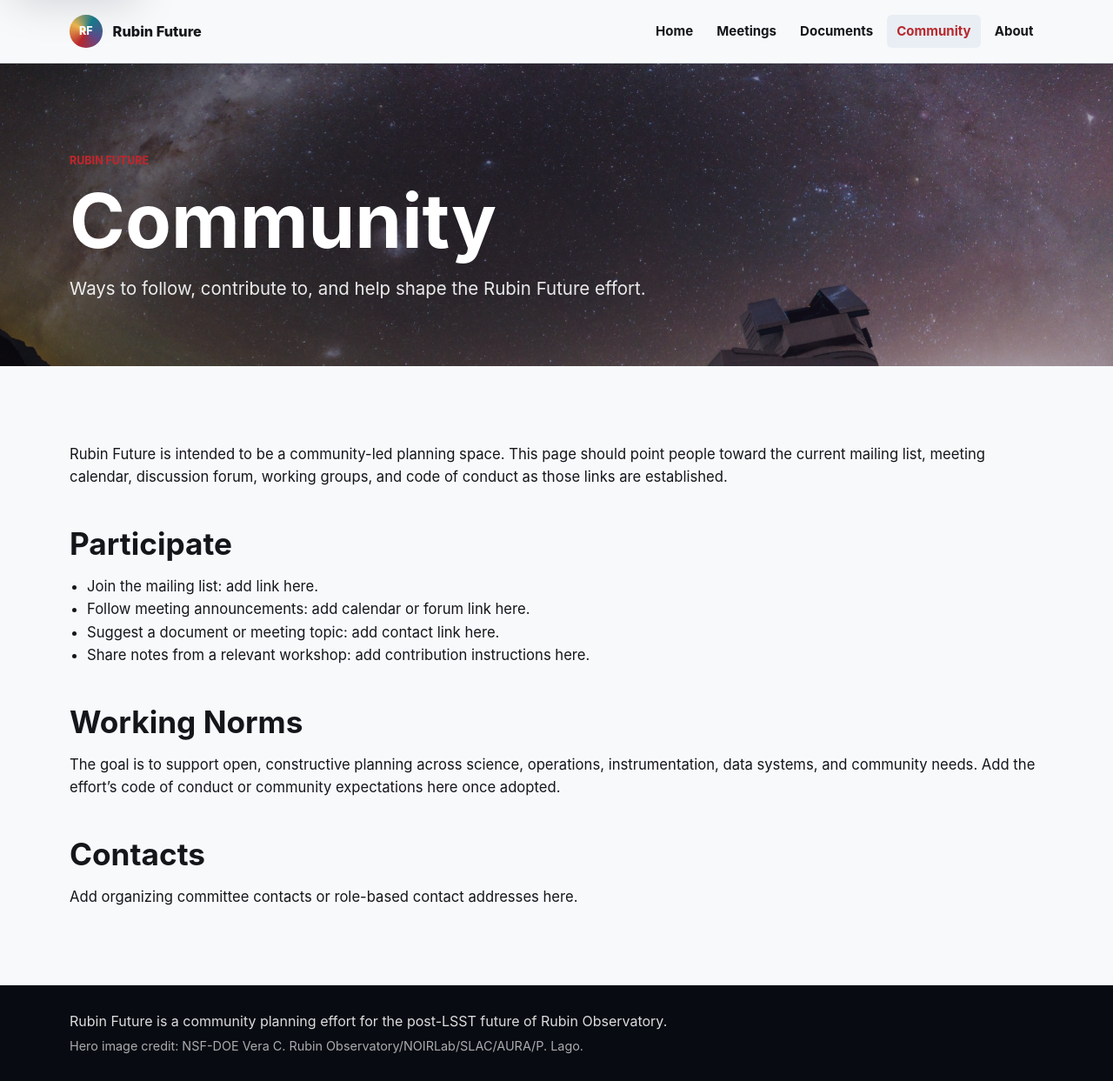
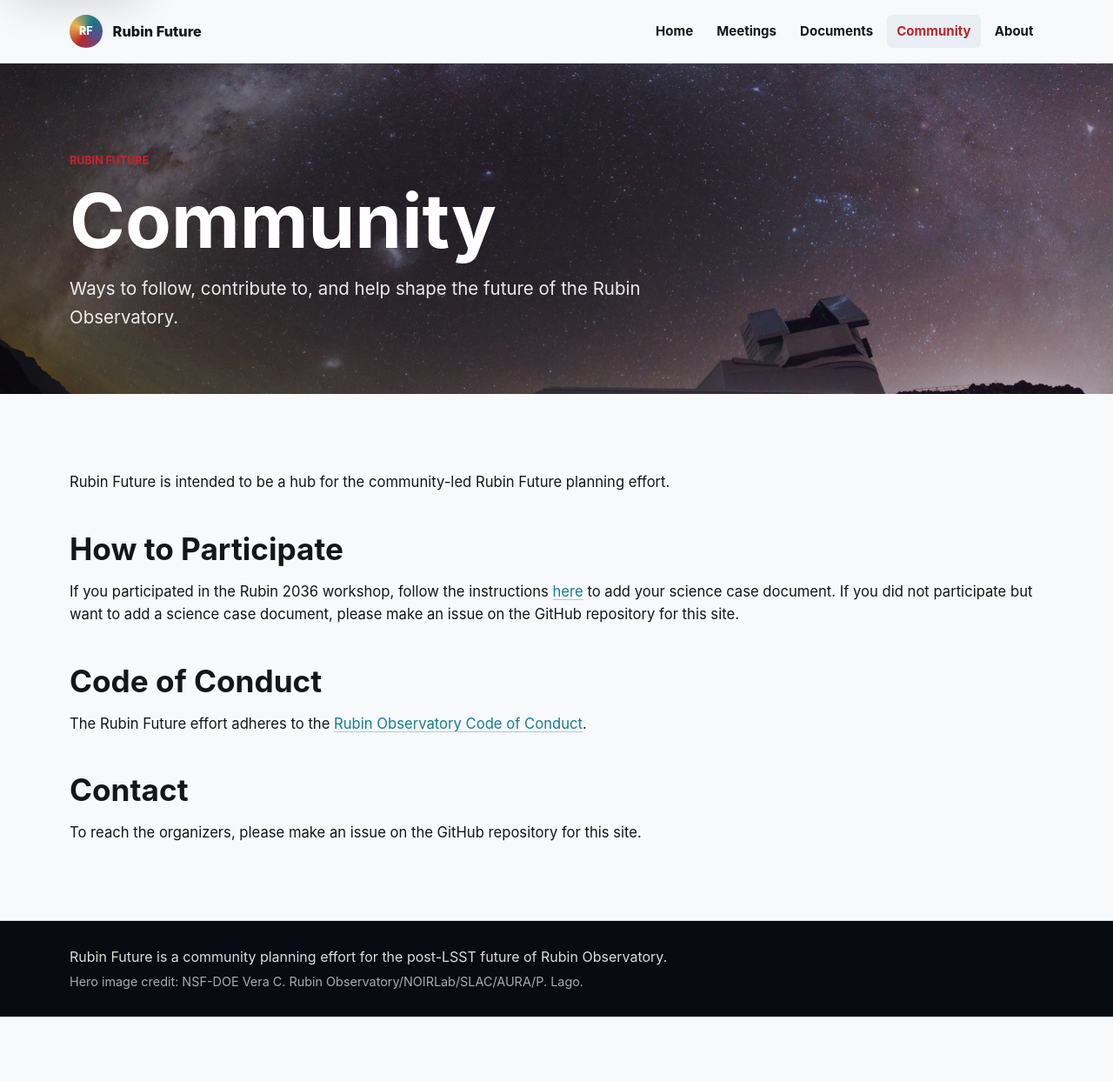
Before and after one commit to jfcrenshaw/rubin-future, a Jekyll site: the page built from community.md, in a window 1280 px wide and 1243 px high. Shown: the whole window at 87% size. Built offline with Jekyll 4.4.1, drawn with Linux system fonts in a browser that asks for light colours.

Commit message:
replacing boilerplate

```diff
--- a/community.md
+++ b/community.md
@@ -1,21 +1,19 @@
 ---
 title: Community
-lede: Ways to follow, contribute to, and help shape the Rubin Future effort.
+lede: Ways to follow, contribute to, and help shape the future of the Rubin Observatory.
 ---
 
-Rubin Future is intended to be a community-led planning space. This page should point people toward the current mailing list, meeting calendar, discussion forum, working groups, and code of conduct as those links are established.
+Rubin Future is intended to be a hub for the community-led Rubin Future planning effort.
 
-## Participate
+## How to Participate
 
-- Join the mailing list: add link here.
-- Follow meeting announcements: add calendar or forum link here.
-- Suggest a document or meeting topic: add contact link here.
-- Share notes from a relevant workshop: add contribution instructions here.
+If you participated in the Rubin 2036 workshop, follow the instructions [here]("/pages/Rubin2036proceedings/") to add your science case document.
+If you did not participate but want to add a science case document, please make an issue on the GitHub repository for this site.
 
-## Working Norms
+## Code of Conduct
 
-The goal is to support open, constructive planning across science, operations, instrumentation, data systems, and community needs. Add the effort's code of conduct or community expectations here once adopted.
+The Rubin Future effort adheres to the [Rubin Observatory Code of Conduct](https://rubinobservatory.org/for-scientists/code-of-conduct).
 
-## Contacts
+## Contact
 
-Add organizing committee contacts or role-based contact addresses here.
+To reach the organizers, please make an issue on the GitHub repository for this site.
```
